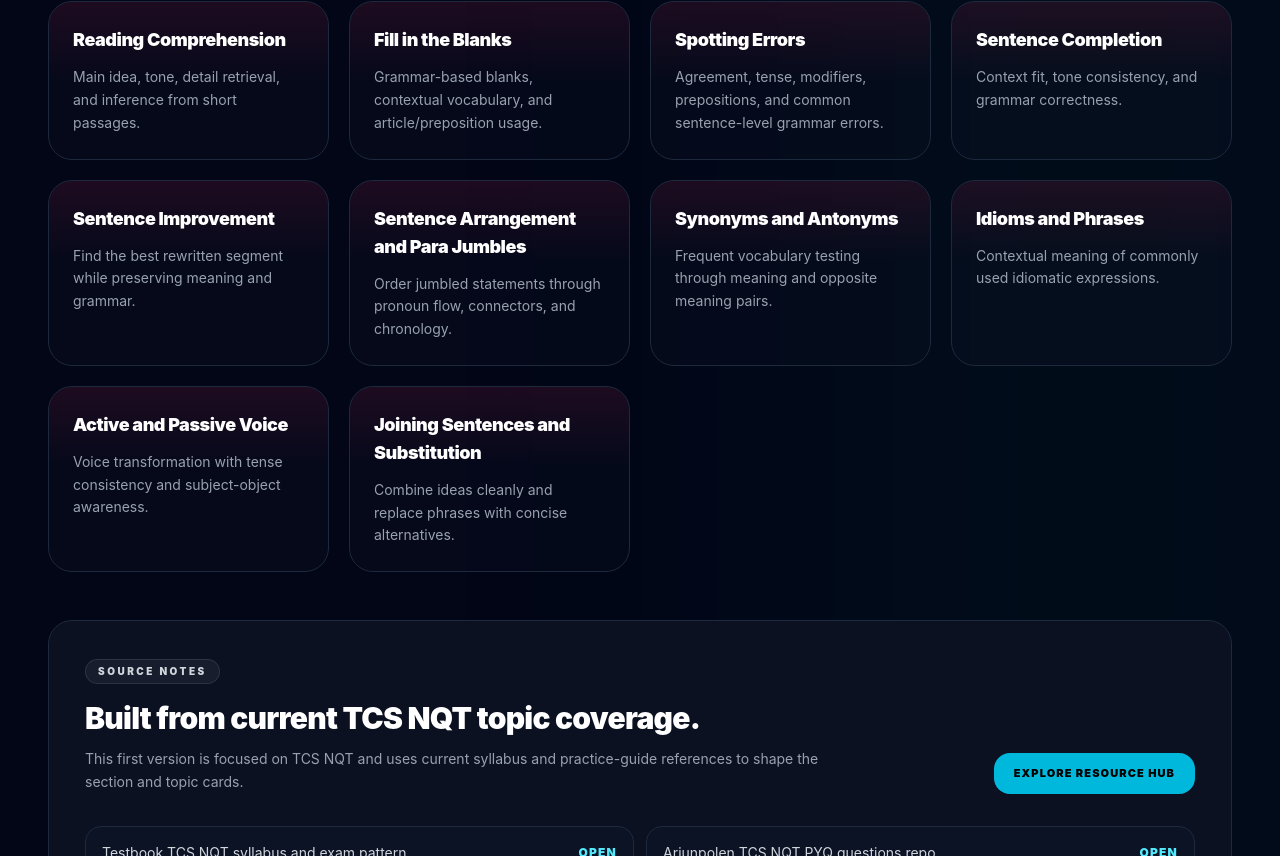
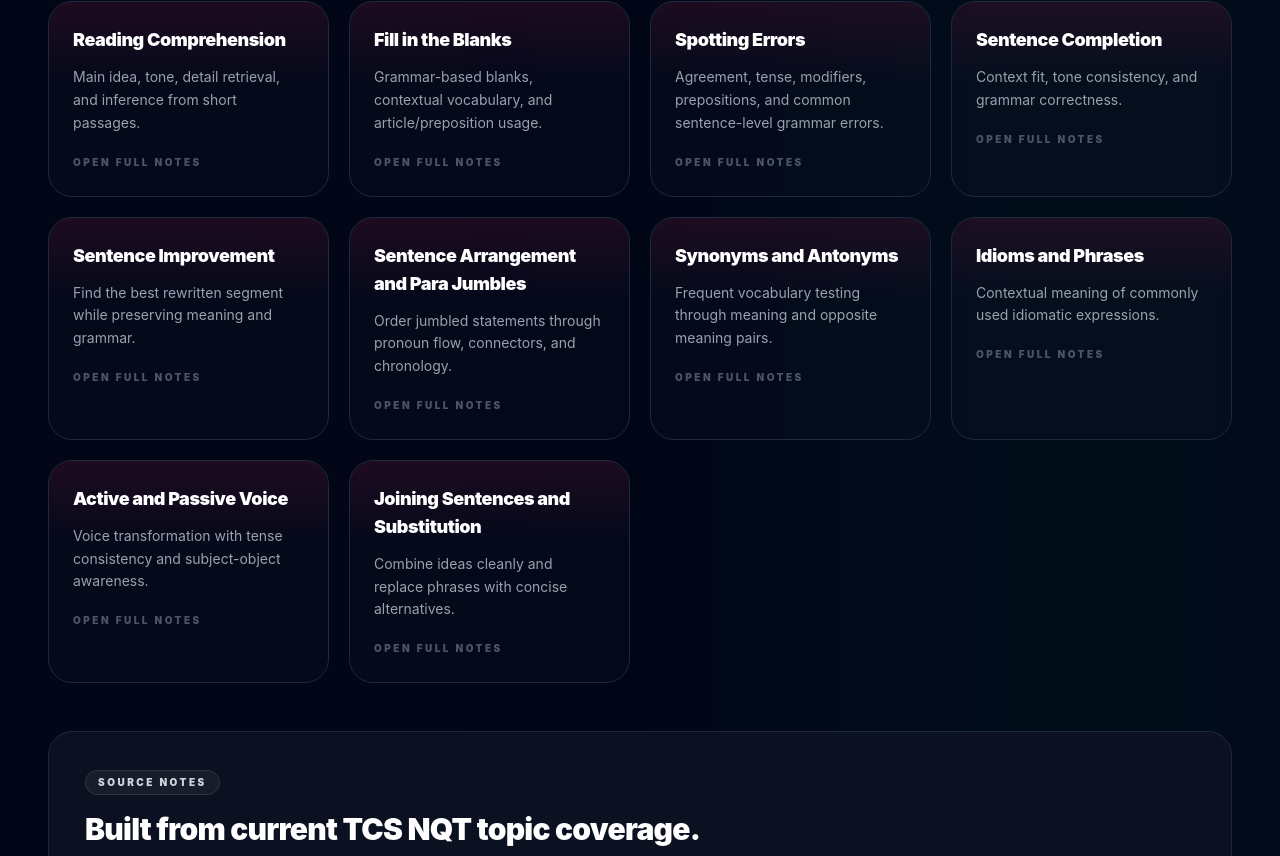
Before and after one commit to shalinisingh0510/codingProfileTracker-frontend, a React (Vite) app: page /exam-guide/tcs-nqt in a window 1280 px wide. Shown: the part 3935-4791 px from the top of the page. Built offline with nearby package versions, Linux system fonts and the light colour scheme; no server answers.

Commit message:
feat: enable routing and populate verbal ability topics

```diff
--- a/src/data/examGuides.js
+++ b/src/data/examGuides.js
@@ -367,42 +367,52 @@ export const TCS_NQT_GUIDE = {
       accent: 'rose',
       topics: [
         {
+          topicSlug: 'reading-comprehension',
           title: 'Reading Comprehension',
           summary: 'Main idea, tone, detail retrieval, and inference from short passages.',
         },
         {
+          topicSlug: 'fill-in-the-blanks',
           title: 'Fill in the Blanks',
           summary: 'Grammar-based blanks, contextual vocabulary, and article/preposition usage.',
         },
         {
+          topicSlug: 'spotting-errors',
           title: 'Spotting Errors',
           summary: 'Agreement, tense, modifiers, prepositions, and common sentence-level grammar errors.',
         },
         {
+          topicSlug: 'sentence-completion',
           title: 'Sentence Completion',
           summary: 'Context fit, tone consistency, and grammar correctness.',
         },
         {
+          topicSlug: 'sentence-improvement',
           title: 'Sentence Improvement',
           summary: 'Find the best rewritten segment while preserving meaning and grammar.',
         },
         {
+          topicSlug: 'sentence-arrangement-and-para-jumbles',
           title: 'Sentence Arrangement and Para Jumbles',
           summary: 'Order jumbled statements through pronoun flow, connectors, and chronology.',
         },
         {
+          topicSlug: 'synonyms-and-antonyms',
           title: 'Synonyms and Antonyms',
           summary: 'Frequent vocabulary testing through meaning and opposite meaning pairs.',
         },
         {
+          topicSlug: 'idioms-and-phrases',
           title: 'Idioms and Phrases',
           summary: 'Contextual meaning of commonly used idiomatic expressions.',
         },
         {
+          topicSlug: 'active-and-passive-voice',
           title: 'Active and Passive Voice',
           summary: 'Voice transformation with tense consistency and subject-object awareness.',
         },
         {
+          topicSlug: 'joining-sentences-and-substitution',
           title: 'Joining Sentences and Substitution',
           summary: 'Combine ideas cleanly and replace phrases with concise alternatives.',
         },
```
